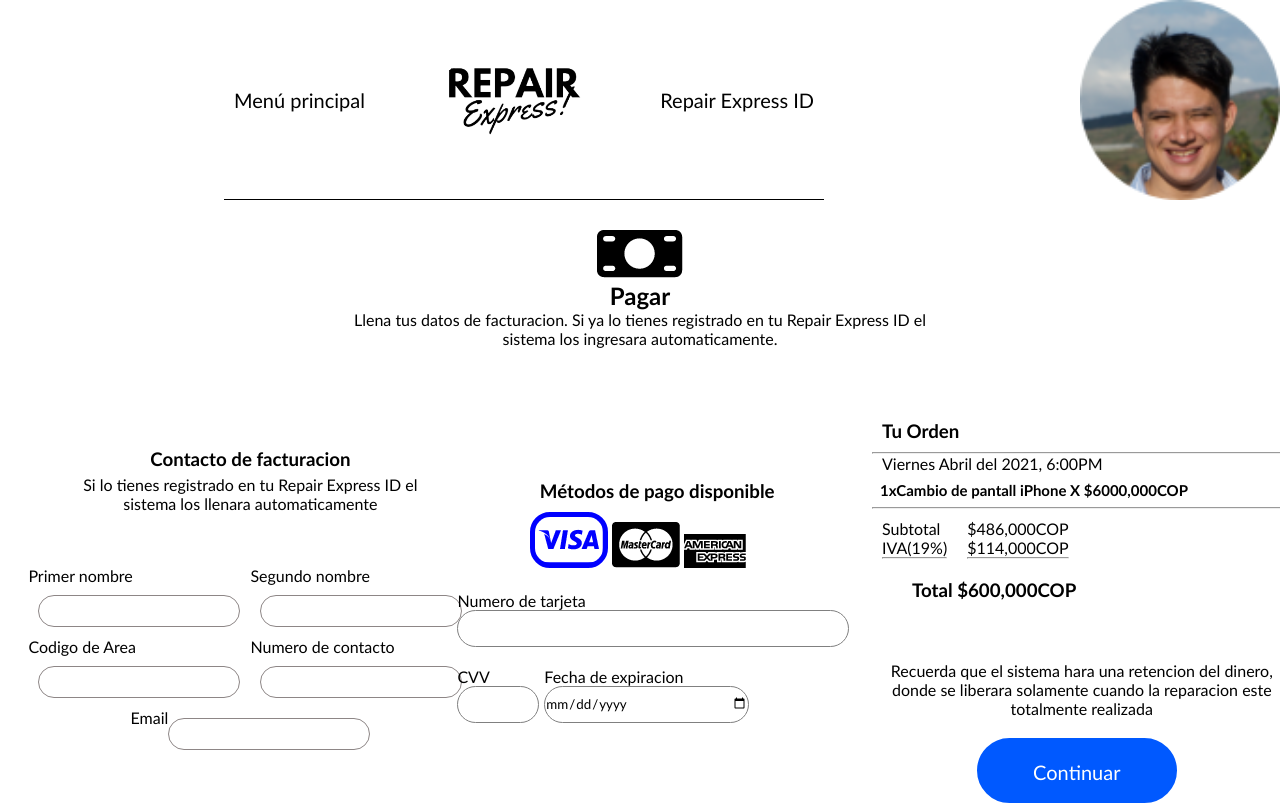
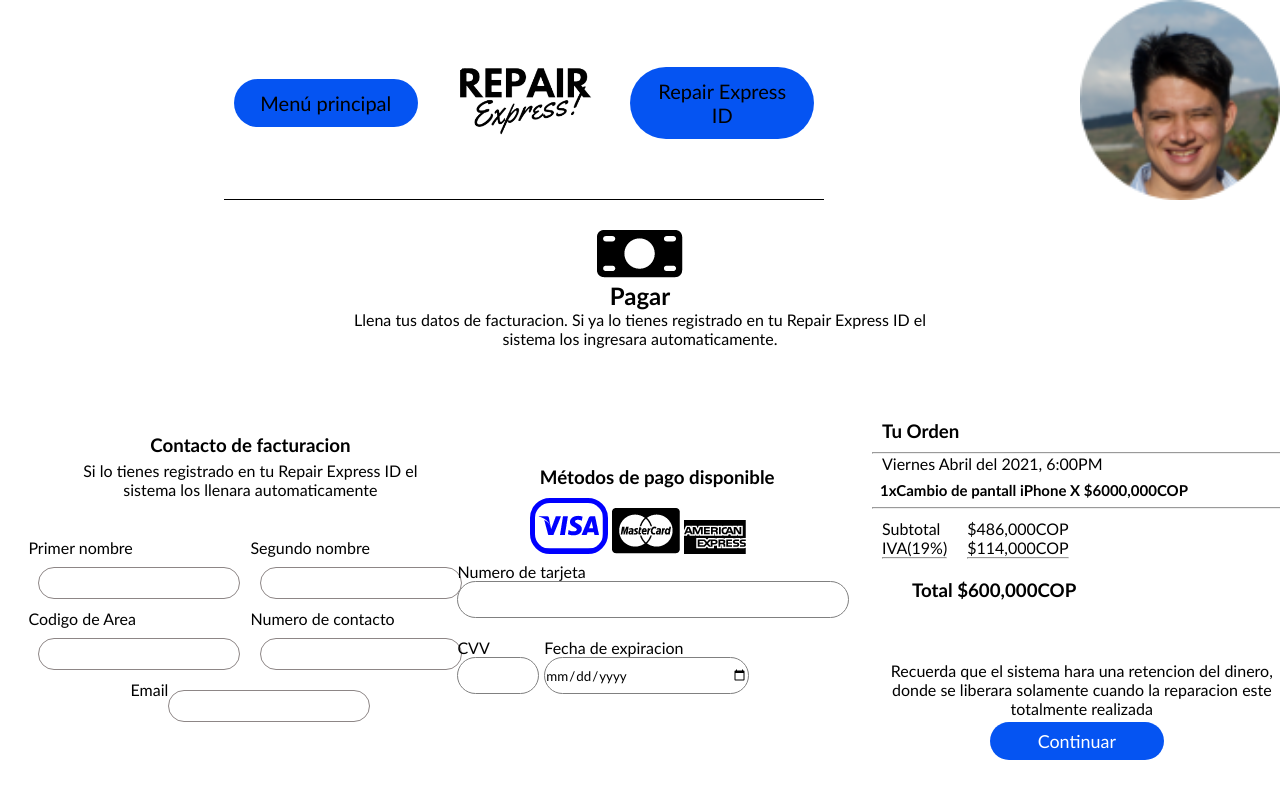
Before and after one commit to OscarAbril09/RepairExpress, a plain HTML site: page Garcia/index1.html in a window 1280 px wide. Shown: the top 803 px of the page. Drawn offline with Linux system fonts and the light colour scheme.

Commit message:
feat: :zap: linkeos

```diff
--- a/Garcia/Style.css
+++ b/Garcia/Style.css
@@ -70,4 +70,16 @@ h3{
     border: gray 1px solid;
     color: #fff;
     background-color: rgb(0, 89, 255);
+
 }
+a{
+    text-decoration: none;
+    width: 12vw;
+    font-size: 1.4vw;
+    text-align: center;
+    color: white;
+    background-color: #0554F2;
+    padding: 2% 2.5%;
+    border-radius: 2em;
+    margin-top: 1%;
+}
--- a/Garcia/index.css
+++ b/Garcia/index.css
@@ -238,3 +238,15 @@ nav a{
     flex-direction: column;
     align-items: center;
 }
+
+a{
+    text-decoration: none;
+    width: 12vw;
+    font-size: 1.4vw;
+    text-align: center;
+    color: white;
+    background-color: #0554F2;
+    padding: 2% 2.5%;
+    border-radius: 2em;
+    margin-top: 1%;
+}
--- a/Garcia/index1.html
+++ b/Garcia/index1.html
@@ -4,12 +4,12 @@
     <meta charset="UTF-8">
     <meta name="viewport" content="width=device-width, initial-scale=1.0">
     <title>Pagar</title>
-    <link rel="stylesheet" href="index.css">
+    <link rel="stylesheet" href="./index.css">
 </head>
 <body>
     <header>
         <nav>
-            <a href="#">Menú principal</a>
+            <a href="../index.html">Menú principal</a>
             <img src="./Images/logoRepair.png" alt="logo" class="logo">
             <a href="#">Repair Express ID</a>
         </nav>
@@ -112,7 +112,7 @@
                         este totalmente realizada
                     </p>
                     <div class="bottom">
-                        <button><span>Continuar</span></button>
+                        <a href="./Index2.html">Continuar</a>
                     </div>
                 </div>
             </div>
```
Also changed, not shown: Garcia/Index2.html (+2 -2 lines), bienvenido.html (+3 -3 lines), index.html (+4 -4 lines), reservar.html (+3 -3 lines).
